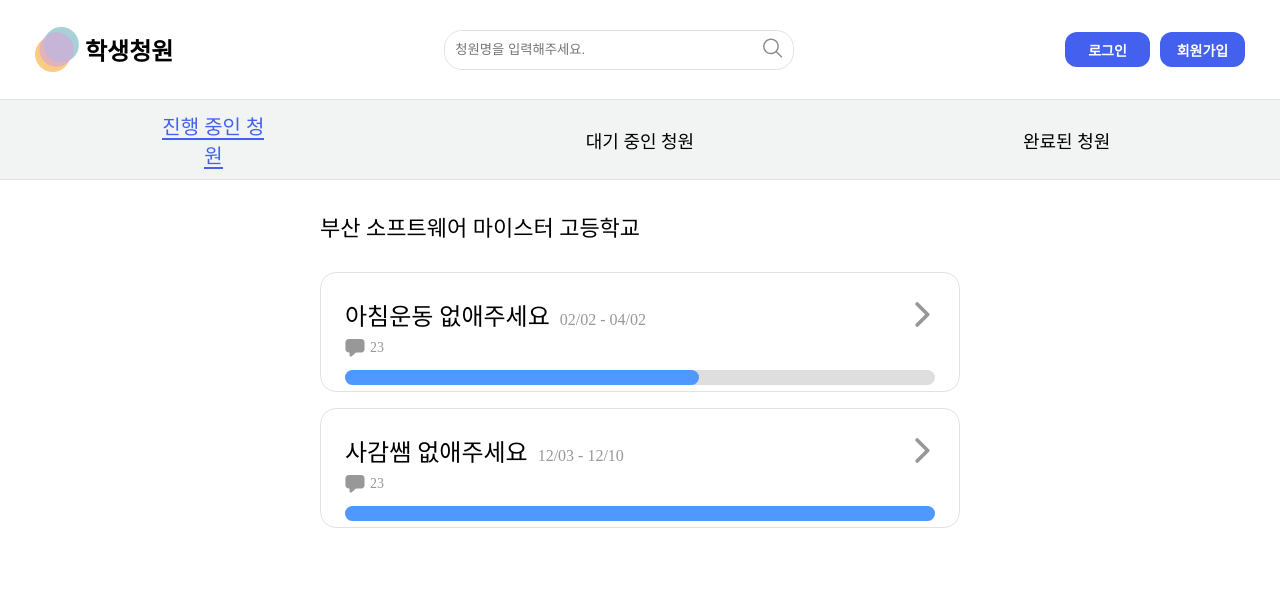
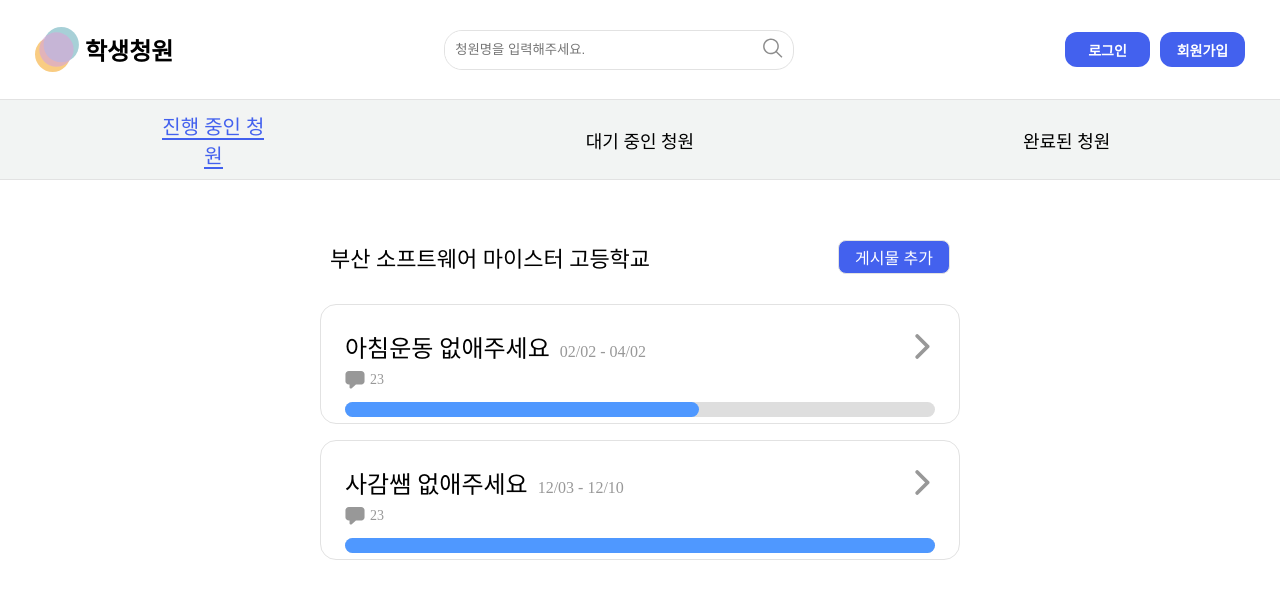
Before and after one commit to Bamdoliro/stupetition, a React (Create React App) app: page / in a window 1280 px wide. Shown: the top 598 px of the page. Built offline with nearby package versions, Linux system fonts and the light colour scheme.

Commit message:
ADD :: 게시물 추가 버튼 추가 - main-container-bar 를 추가하여 정렬

```diff
--- a/src/components/MainContent/MainContent.css
+++ b/src/components/MainContent/MainContent.css
@@ -8,7 +8,27 @@
 .main-school-name {
     font-size: 22px;
     font-weight: 400;
-    padding-bottom: 30px;
+}
+
+.main-container-bar {
+    display: flex;
+    align-items: center;
+    justify-content: space-between;
+    padding: 30px 10px;
+}
+
+.main-add-post-btn {
+    display: flex;
+    align-items: center;
+    justify-content: center;
+    border: 1px solid #E2E2E2;
+    outline: none;
+    border-radius: 8px;
+    color: #fff;
+    padding: 16px;
+    font-size: 16px;
+    background-color: #4361EE;
+    height: 30px;
 }
 
 .main-petition-ul {
--- a/src/components/MainContent/MainContent.js
+++ b/src/components/MainContent/MainContent.js
@@ -5,8 +5,17 @@
 export default function MainContent({SchoolName}) {
     return (
         <div className="main-container">
-            <div className="main-school-name">
-                {SchoolName}
+            <div className="main-container-bar">
+                <div className="main-school-name">
+                    <span>
+                        {SchoolName}
+                    </span>
+                </div>
+                <div className="main-post-area">
+                    <button className="main-add-post-btn">
+                        게시물 추가
+                    </button>
+                </div>
             </div>
             <ul className="main-petition-ul">
                 <PetitionList
```
